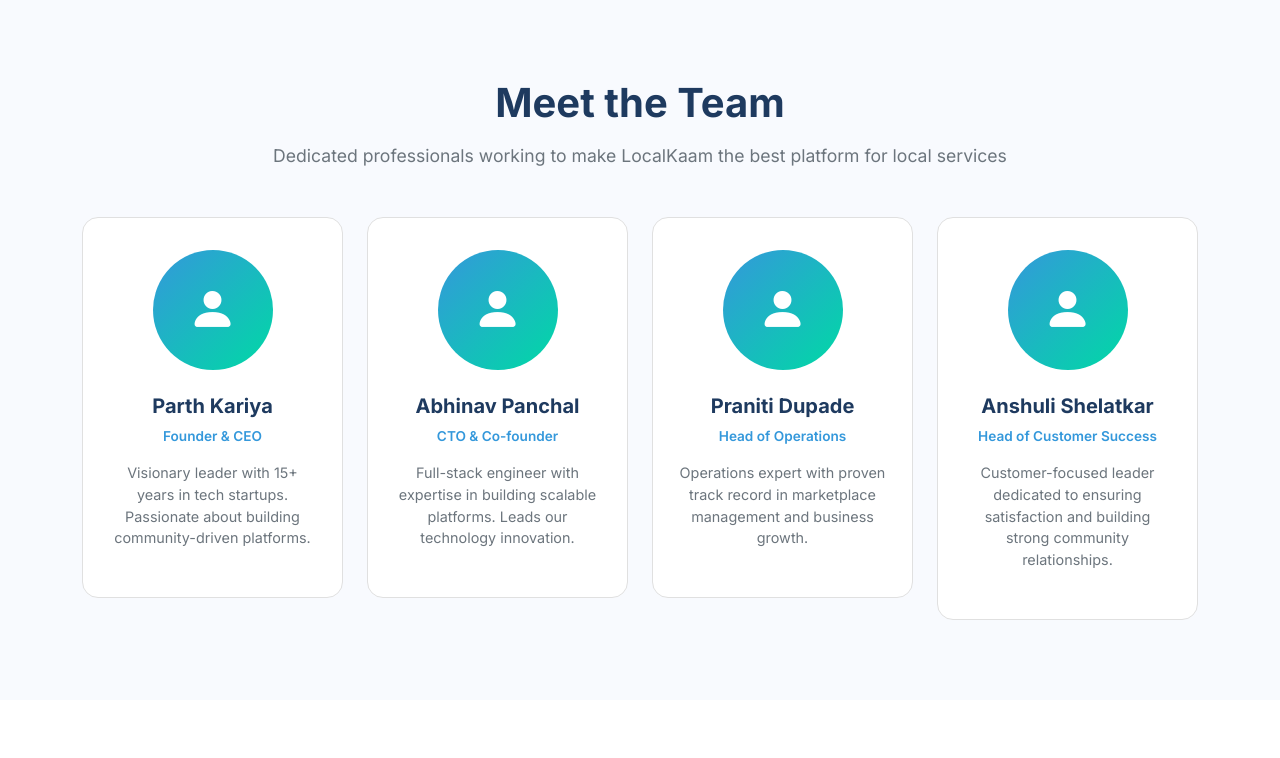
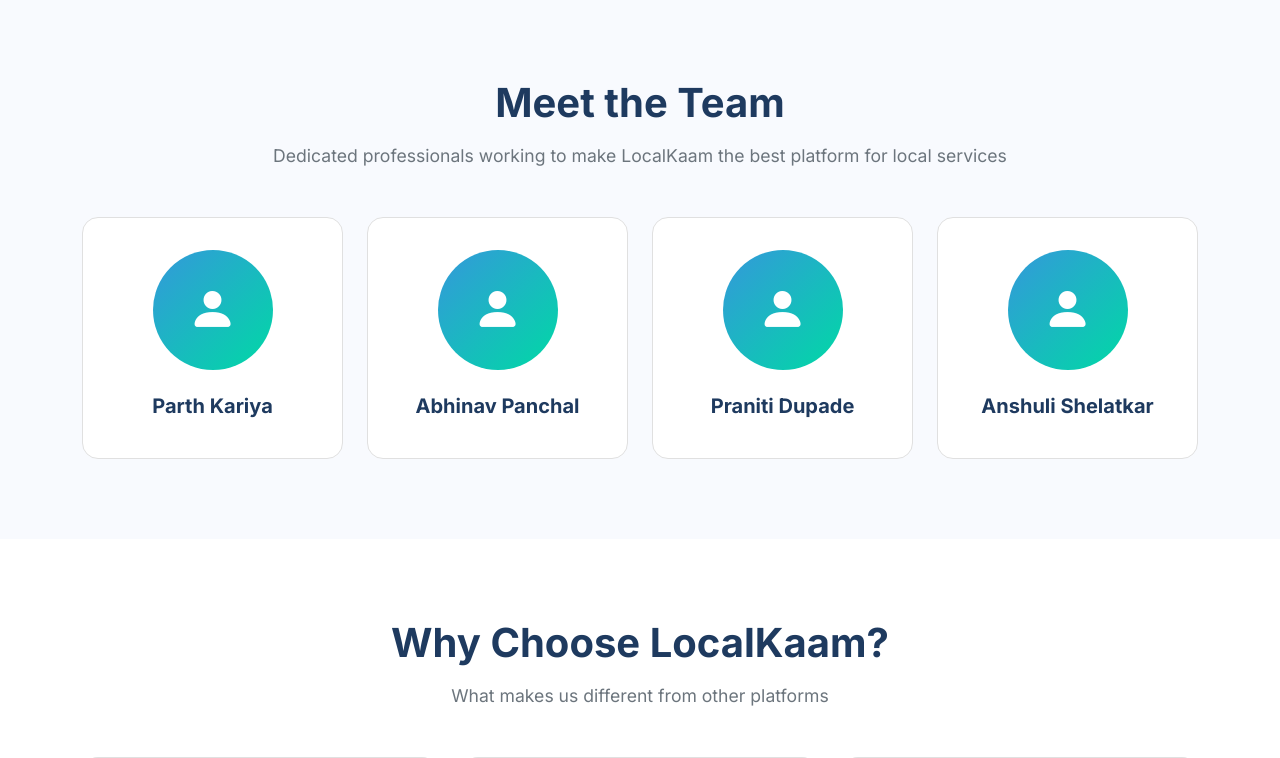
Before and after one commit to parthkariya3010-create/LOCALKAAM-, a Django app: page /about/ in a window 1280 px wide. Shown: the part 2248-3006 px from the top of the page. Run offline with Django 5.2, Linux system fonts and the light colour scheme.

Commit message:
refactor: remove role and description from team members, keep only names

```diff
--- a/templates/about_us.html
+++ b/templates/about_us.html
@@ -441,8 +441,6 @@
                             <i class="bi bi-person-fill"></i>
                         </div>
                         <h5>Parth Kariya</h5>
-                        <p class="role">Founder & CEO</p>
-                        <p>Visionary leader with 15+ years in tech startups. Passionate about building community-driven platforms.</p>
                     </div>
                 </div>
 
@@ -452,8 +450,6 @@
                             <i class="bi bi-person-fill"></i>
                         </div>
                         <h5>Abhinav Panchal</h5>
-                        <p class="role">CTO & Co-founder</p>
-                        <p>Full-stack engineer with expertise in building scalable platforms. Leads our technology innovation.</p>
                     </div>
                 </div>
 
@@ -463,8 +459,6 @@
                             <i class="bi bi-person-fill"></i>
                         </div>
                         <h5>Praniti Dupade</h5>
-                        <p class="role">Head of Operations</p>
-                        <p>Operations expert with proven track record in marketplace management and business growth.</p>
                     </div>
                 </div>
 
@@ -474,8 +468,6 @@
                             <i class="bi bi-person-fill"></i>
                         </div>
                         <h5>Anshuli Shelatkar</h5>
-                        <p class="role">Head of Customer Success</p>
-                        <p>Customer-focused leader dedicated to ensuring satisfaction and building strong community relationships.</p>
                     </div>
                 </div>
             </div>
```
